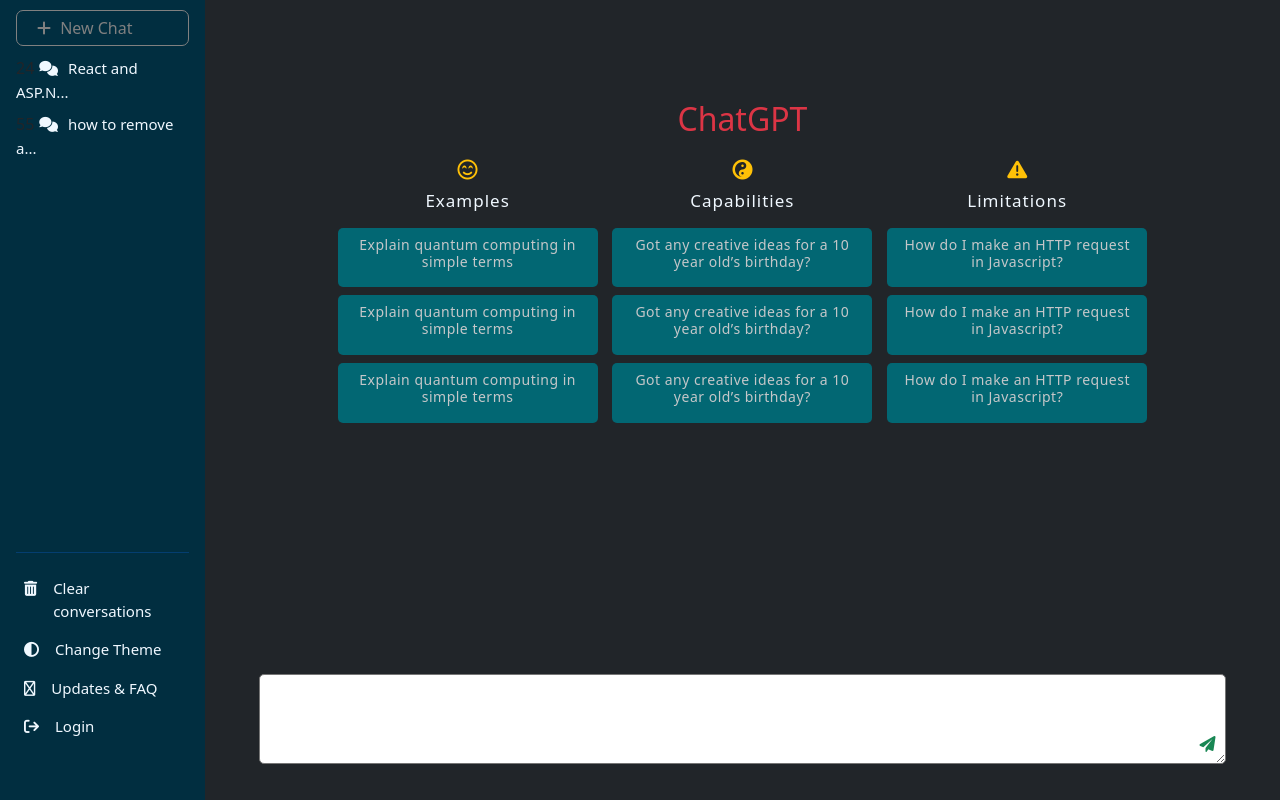
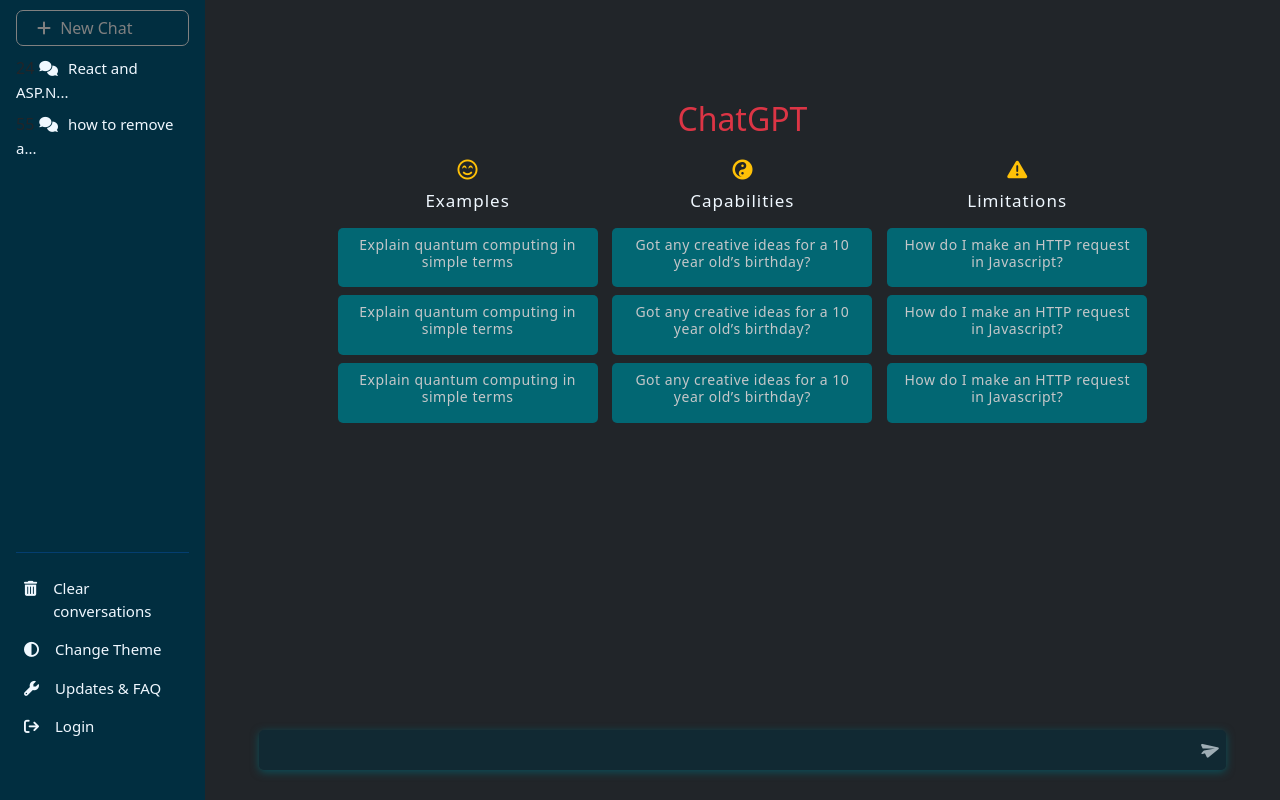
Before and after one commit to NaimBiswas/chat-gpt, a React (Create React App) app: page / in a window 1280 px wide. Built offline with nearby package versions, Linux system fonts and the light colour scheme.

Commit message:
Input box ready with better design

```diff
--- a/src/App.css
+++ b/src/App.css
@@ -125,17 +125,23 @@
 
 }
 
-.bottom-input textarea {
+.bottom-input input {
     width: 90%;
     border-radius: 5px;
-    height: 90px;
     outline: #012E40;
+    background-color: #012e407a;
+    color: #fff;
+    font-size: 16px;
+    border: none;
+    box-shadow: 0px 2px 9px #026773ab;
 }
 .sendMessage{
     position: absolute;
     right: 6%;
-    bottom: 15%;
+    bottom: 22%;
     cursor: pointer;
+    rotate: 42deg;
+    color: #f0f8ffa3;
 
 }
 /* .chat-body::-webkit-scrollbar {
--- a/src/App.js
+++ b/src/App.js
@@ -1,9 +1,14 @@
+import { useState } from 'react';
 import './App.css';
 import ChatTitle from './components/ChatTitle/ChatTitle';
 import LeftSideBarBottom from './components/LeftSideBarBottom/LeftSideBarBottom';
 import VerticalIconWithHeader from './components/VerticalIconWithHeader/VerticalIconWithHeahder';
 
 function App() {
+  const [inputValue, setInputValue] = useState('');
+  const onSubmit = () => {
+    console.log('>>>>>>>>>>>', "Submited", inputValue)
+  }
   return (
     <div className="App">
       <div className="chat-gpt d-flex ">
@@ -19,7 +24,7 @@
           <div className="left-sidebar-bottom">
             <LeftSideBarBottom IconName='fa-solid fa-trash-can' Text='Clear conversations'/>
             <LeftSideBarBottom IconName='fa-solid fa-circle-half-stroke' Text='Change Theme'/>
-            <LeftSideBarBottom IconName='far fa-wrench' Text='Updates & FAQ'/>
+            <LeftSideBarBottom IconName='fa-solid fa-wrench' Text='Updates & FAQ'/>
             <LeftSideBarBottom IconName='fas fa-sign-out' Text='Login'/>
           </div>
         </div>
@@ -50,8 +55,10 @@
             </div>
             <div className="bottom-input text-center mt-5">
               <div className='position'>
-                <textarea  className='p-2' ></textarea>
-                <span className='sendMessage text-success'><i className="fas fa-paper-plane"></i></span>
+               <form onSubmit={(e)=>{e.preventDefault(); onSubmit() }}>
+                  <input rows={1} onChange={(e) => setInputValue(e.target.value)} className='p-2' ></input>
+                  <span className='sendMessage'><i onClick={onSubmit} className="fas fa-paper-plane"></i></span>
+               </form>
               </div>
             </div>
           </div>
```
